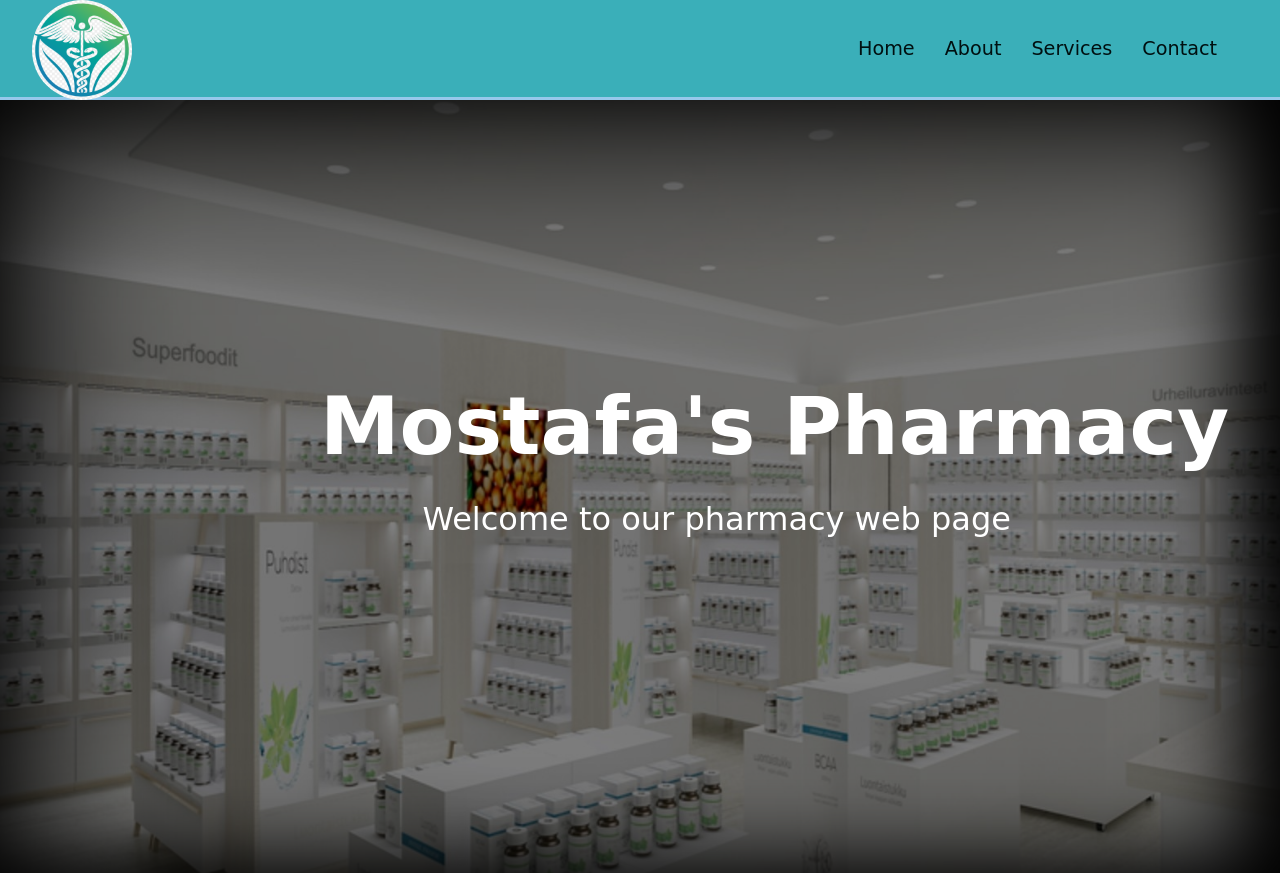
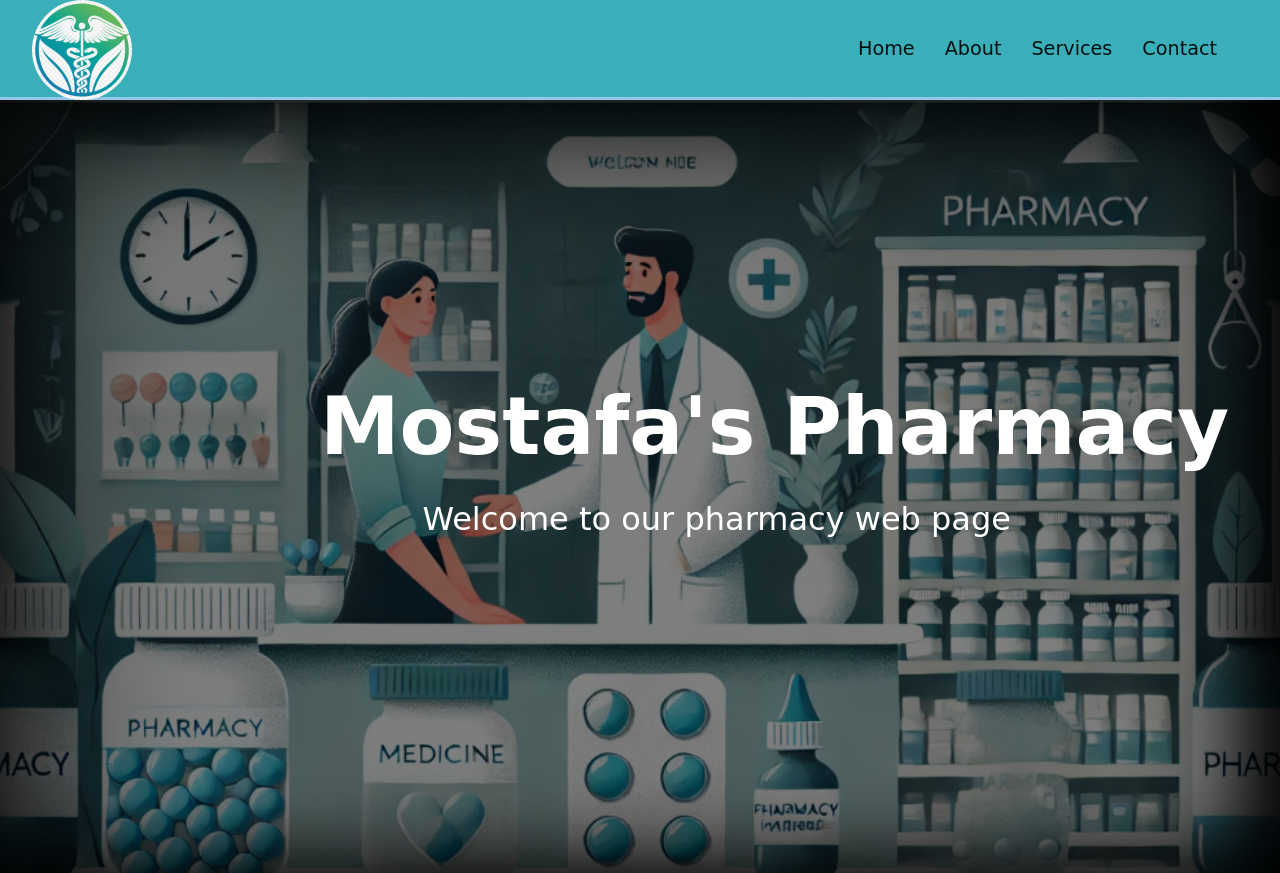
Before and after one commit to MostafaRahimi-7/Mostafa-s-Pharmacy, a plain HTML site: page index.html in a window 1280 px wide. Shown: the top 873 px of the page. Drawn offline with Linux system fonts and the light colour scheme.

Commit message:
Change the showcase picture

```diff
--- a/styles.css
+++ b/styles.css
@@ -60,7 +60,7 @@ body{
 /* Main part the showcase */
 
 .showcase{
-    background: url(showcase.jpg);
+    background: url(banner.png);
     height: 100vh;
     width: 100%;
     background-position: center;
```
